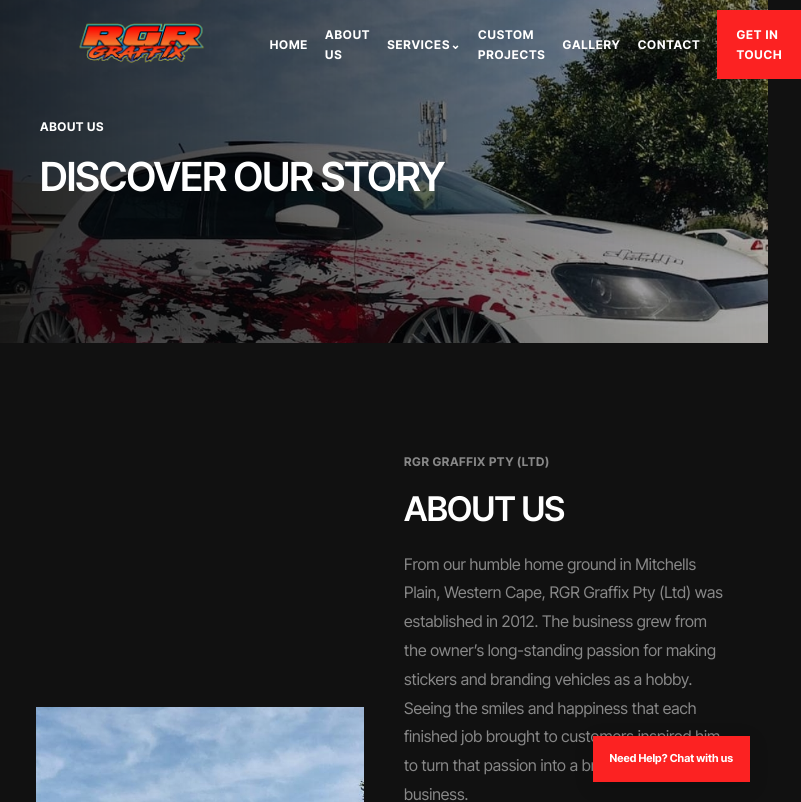
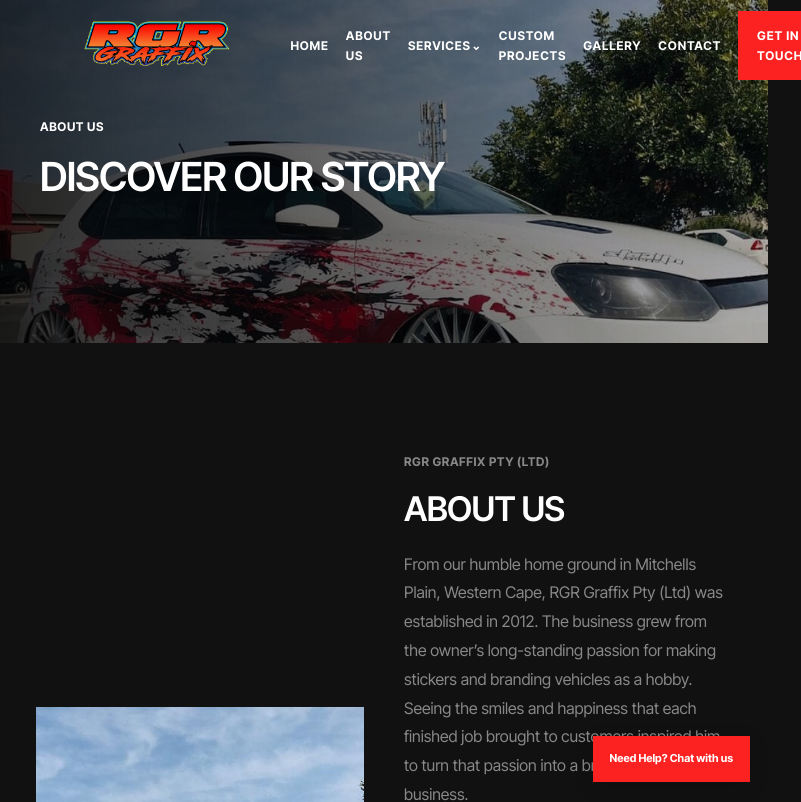
Before and after one commit to pp0447515-web/rgrgraffix, a Next.js app: page /about-us in a window 768 px wide. Shown: the top 802 px of the page, 801 px wide, since content can reach past the window. Built offline with nearby package versions, Linux system fonts and the light colour scheme.

Commit message:
Enlarge header logo and smooth sticky scroll animation

```diff
--- a/app/globals.css
+++ b/app/globals.css
@@ -232,3 +232,43 @@ img{max-width:100%}
 .skip-link{position:absolute;left:16px;top:-80px;z-index:100;background:#fc2222;color:#fff;padding:12px 16px;font-size:13px;font-weight:700}
 .skip-link:focus{top:12px}
 @media(max-width:767px){.custom-project-caption{align-items:flex-start;flex-direction:column}.custom-project-caption a{margin-top:2px}}
+
+
+/* Header fidelity pass: larger original-style brand mark and smoother sticky transition. */
+.site-header{
+  position:fixed;
+  height:104px;
+  background:rgba(0,0,0,0);
+  border-bottom-color:transparent;
+  transition:background-color .42s ease,border-color .42s ease,box-shadow .42s ease,height .42s ease,backdrop-filter .42s ease;
+}
+.brand{width:min(34vw,420px);transition:width .42s cubic-bezier(.22,1,.36,1); }
+.brand img{max-height:96px;transition:max-height .42s cubic-bezier(.22,1,.36,1),transform .42s cubic-bezier(.22,1,.36,1);}
+.site-header.is-scrolled{
+  position:fixed;
+  height:82px;
+  background:rgba(0,0,0,.91);
+  border-bottom-color:rgba(255,255,255,.12);
+  box-shadow:0 8px 28px rgba(0,0,0,.12);
+  backdrop-filter:blur(10px);
+  -webkit-backdrop-filter:blur(10px);
+}
+.site-header.is-scrolled .brand{width:min(27vw,330px)}
+.site-header.is-scrolled .brand img{max-height:72px}
+.site-header .nav{transition:color .3s ease}
+@media(max-width:1000px) and (min-width:768px){
+  .site-header{height:92px;gap:20px}
+  .brand{width:min(30vw,330px)}
+  .brand img{max-height:84px}
+  .site-header.is-scrolled{height:76px}
+  .site-header.is-scrolled .brand{width:min(25vw,280px)}
+  .site-header.is-scrolled .brand img{max-height:66px}
+}
+@media(max-width:767px){
+  .site-header,.site-header.is-scrolled{height:78px;padding:0 22px}
+  .brand,.site-header.is-scrolled .brand{width:176px}
+  .brand img,.site-header.is-scrolled .brand img{max-height:70px}
+}
+@media(prefers-reduced-motion:reduce){
+  .site-header,.brand,.brand img,.site-header .nav{transition:none!important}
+}
```
